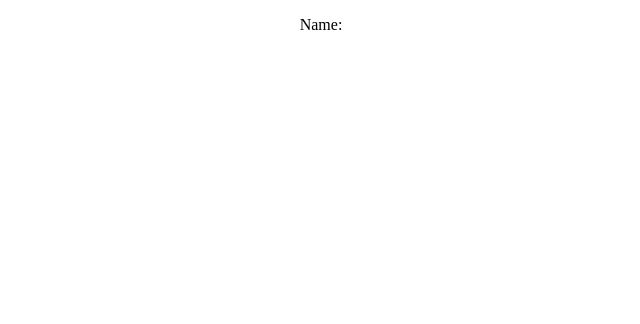
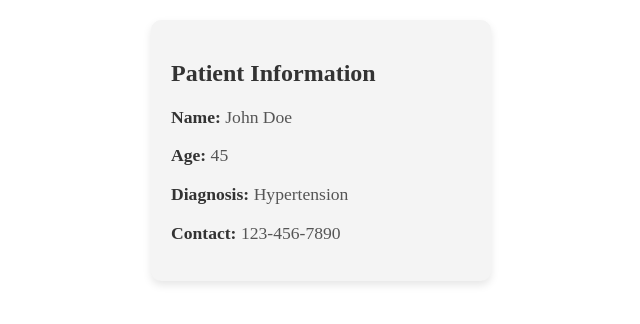
Before and after one commit to Binaryul/MediLink, a React (Vite) app: page / in a window 1280 px wide. Shown: the top 324 px of the page, without its empty margins (319-959 px from the left). Built offline with nearby package versions, Linux system fonts and the light colour scheme.

Commit message:
few changes

```diff
--- a/package.json
+++ b/package.json
@@ -10,6 +10,7 @@
     "preview": "vite preview"
   },
   "dependencies": {
+    "prop-types": "^15.8.1",
     "react": "^18.3.1",
     "react-dom": "^18.3.1"
   },
--- a/src/App.tsx
+++ b/src/App.tsx
@@ -1,10 +1,21 @@
-import Patients from "./assets/patients/patient";
+import Patient from './assets/patients/patient.tsx';
+
+// Define the App function
 function App() {
+  // Sample patient data to pass as props
+  const samplePatient = {
+    name: "John Doe",
+    age: 45,
+    diagnosis: "Hypertension",
+    contact: "123-456-7890"
+  };
+
   return (
-    <>
-    <Patients/>
-    </>
+    <div className="App">
+      {/* Pass the patientData object to the Patient component */}
+      <Patient patientData={samplePatient} />
+    </div>
   );
 }
 
-export default App
+export default App;
--- a/src/assets/patients/patient.module.css
+++ b/src/assets/patients/patient.module.css
@@ -1,3 +1,22 @@
-.stop{
-    text-align: center;
-}
+.patientCard {
+    background-color: #f4f4f4;
+    padding: 20px;
+    border-radius: 10px;
+    box-shadow: 0 4px 8px rgba(0, 0, 0, 0.1);
+    width: 300px;
+    margin: 20px auto;
+  }
+
+  .patientCard h2 {
+    font-size: 1.5em;
+    color: #333;
+  }
+
+  .patientCard p {
+    font-size: 1.1em;
+    color: #555;
+  }
+
+  .patientCard strong {
+    color: #333;
+  }
--- a/src/assets/patients/patient.tsx
+++ b/src/assets/patients/patient.tsx
@@ -1,12 +1,33 @@
-import styles from './patient.module.css'
+import PropTypes from 'prop-types';
+import styles from './patient.module.css';
 
 
-function Patients(props:any){
-    return(
-        <div >
-            <p className={styles.stop}>Name: {props.name}</p>
-        </div>
-    )
+function Patient({ patientData }: { patientData: PatientInfo }) {
+  return (
+    <div className={styles.patientCard}>
+      <h2>Patient Information</h2>
+      <p><strong>Name:</strong> {patientData.name}</p>
+      <p><strong>Age:</strong> {patientData.age}</p>
+      <p><strong>Diagnosis:</strong> {patientData.diagnosis}</p>
+      <p><strong>Contact:</strong> {patientData.contact}</p>
+    </div>
+  );
 }
 
-export default Patients
+Patient.propTypes = {
+  patientData: PropTypes.shape({
+    name: PropTypes.string.isRequired,
+    age: PropTypes.number.isRequired,
+    diagnosis: PropTypes.string.isRequired,
+    contact: PropTypes.string.isRequired
+  }).isRequired
+};
+
+Patient.defaultProps = {
+  name: "Not Real",
+  age: "Infinite",
+  diagnosis: "death",
+  contact: "fax machine"
+};
+
+export default Patient;
```
Also changed, not shown: 1 other file (tests, documents, lock files or other folders).
